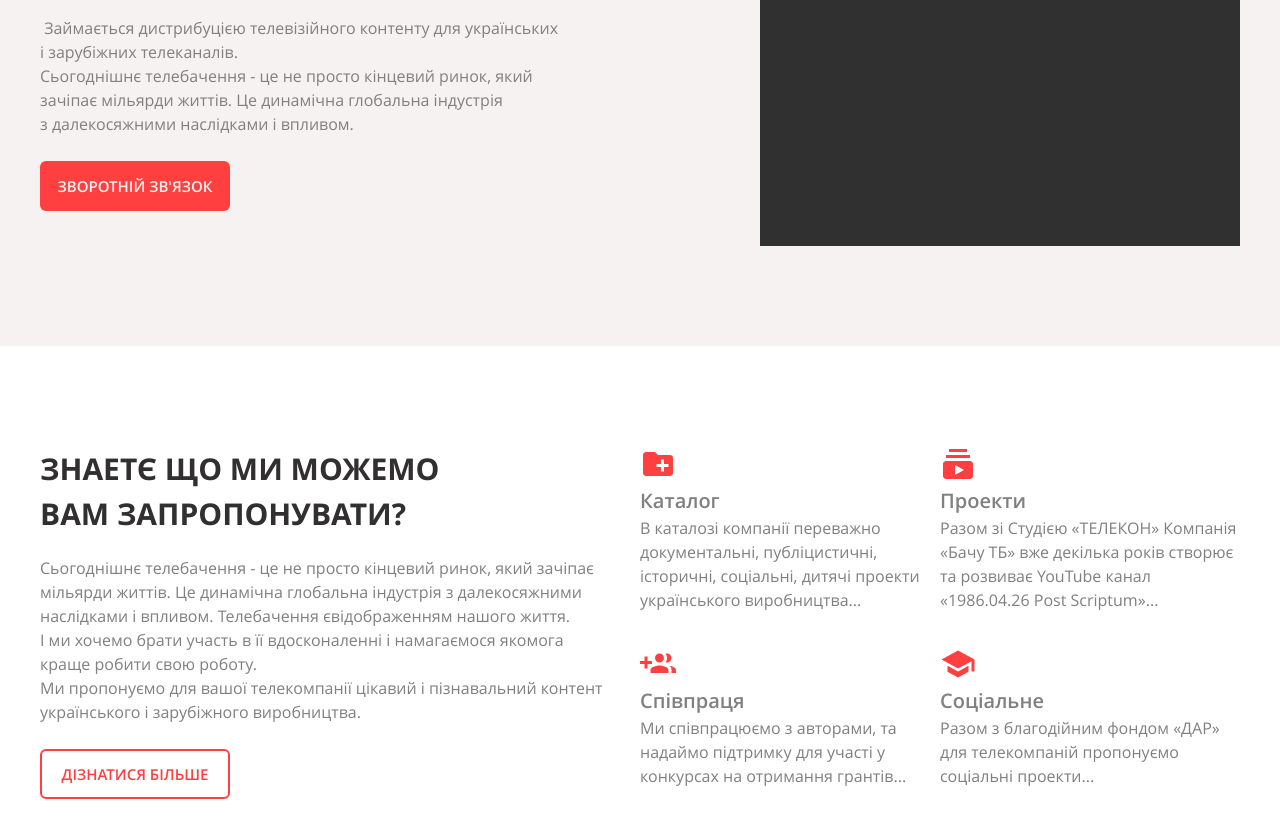
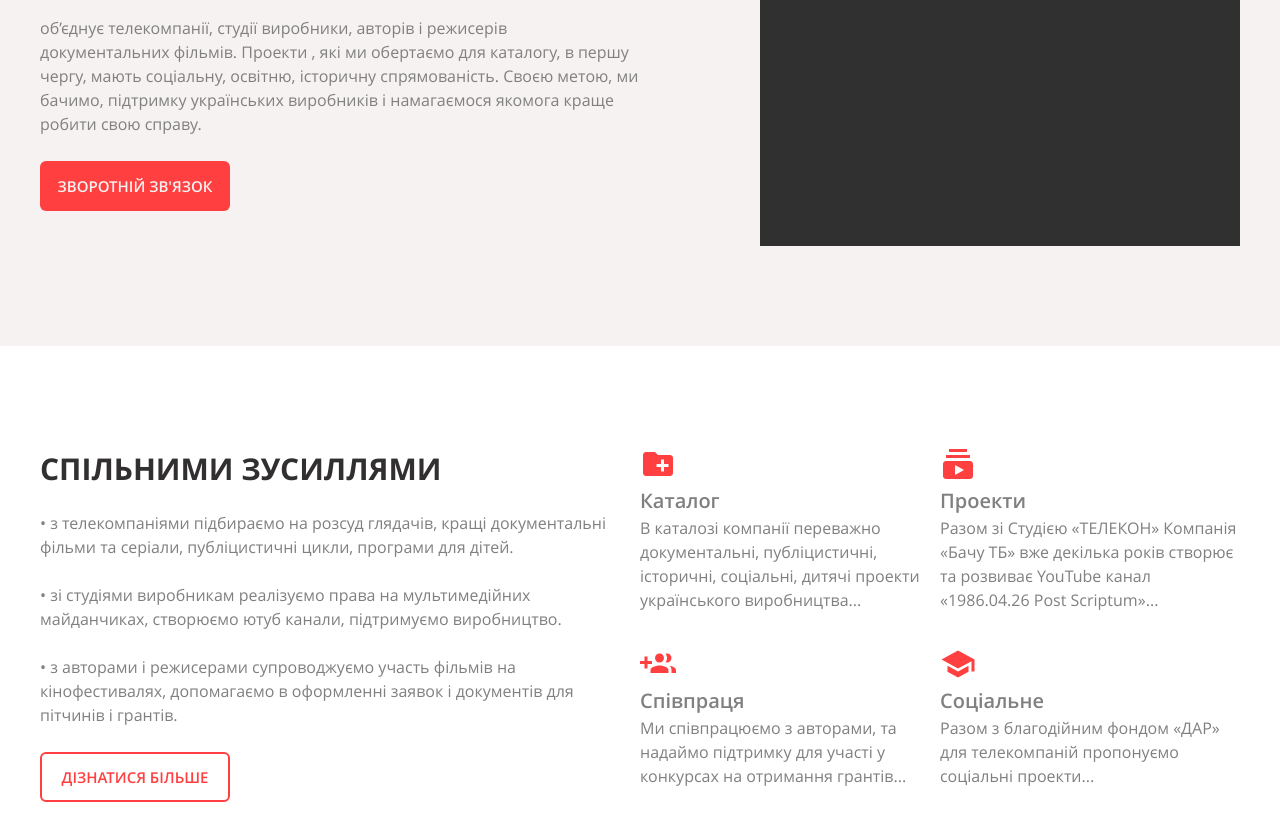
Before and after one commit to withoutideas/supreme-adventure, a plain HTML site: page index.html in a window 1280 px wide. Shown: the part 254-1092 px from the top of the page. Drawn offline with Linux system fonts and the light colour scheme; a script that the page names is missing.

Commit message:
без именений в принципе

```diff
--- a/index.html
+++ b/index.html
@@ -6,7 +6,7 @@
     <meta http-equiv="X-UA-Compatible" content="ie=edge">
     <title>Бачу ТБ</title>
     <link rel="stylesheet" href="/CSS/normalize.css">
-    <link rel="stylesheet" href="/CSS/style.css">
+    <!-- <link rel="stylesheet" href="/CSS/style.css"> -->
     <link rel="stylesheet" href="https://withoutideas.github.io/supreme-adventure/CSS/style.css">
 </head>
 <body>
@@ -42,12 +42,12 @@
                         Компанія - Бачу ТБ
                     </strong>
 
-                    <pre class="hero__text regular_gray">
- Займається дистрибуцією телевізійного контенту для українських
-і зарубіжних телеканалів.
-Сьогоднішнє телебачення - це не просто кінцевий ринок, який
-зачіпає мільярди життів. Це динамічна глобальна індустрія
-з далекосяжними наслідками і впливом.</pre>
+                    <p class="hero__text regular_gray">
+                        об’єднує телекомпанії, студії виробники, авторів і режисерів документальних фільмів.
+                        Проекти , які ми обертаємо для  каталогу, в першу чергу, мають соціальну, освітню, історичну спрямованість.
+                        Своєю метою, ми бачимо, підтримку українських виробників і намагаємося
+                        якомога краще робити свою справу.
+                    </p>
 
                     <a href="#link" class="customary-button_feedback customary-button">зворотній зв'язок</a>
 
@@ -71,19 +71,16 @@
                 <div class="provide__content_left">
 
                     <strong class="headline">
-                        Знаетє що ми можемо<br>вам запропонувати?
+                        СПІЛЬНИМИ ЗУСИЛЛЯМИ
                     </strong>
 
-                    <pre class="provide__text regular_gray">
-Сьогоднішнє телебачення - це не просто кінцевий ринок, який зачіпає
-мільярди життів. Це динамічна глобальна індустрія з далекосяжними
-наслідками і впливом. Телебачення євідображенням нашого життя.
-І ми хочемо брати участь в її вдосконаленні і намагаємося якомога
-краще робити свою роботу.
-Ми пропонуємо для вашої телекомпанії цікавий і пізнавальний контент
-українського і зарубіжного виробництва.</pre>
+                    <p class="provide__text regular_gray">
+                            •  з телекомпаніями підбираємо на розсуд глядачів, кращі документальні фільми та серіали, публіцистичні цикли, програми для дітей.<br><br>
+                            •  зі студіями виробникам реалізуємо права на мультимедійних майданчиках, створюємо ютуб канали, підтримуємо виробництво.<br><br>
+                            •  з авторами і режисерами супроводжуємо  участь фільмів на кінофестивалях, допомагаємо в оформленні заявок і документів для пітчинів і грантів.
+                    </p>
 
-                    <div href="#" class="customary-button customary-button_more" onmousedown="viewDiv()" onmousedown="closeDiv()">дізнатися більше</div>
+                    <a href="#div1" class="customary-button customary-button_more" onclick="look('catalog'); return false">дізнатися більше</a>
 
                 </div>
                 <!-- /.provide__content_left -->
--- a/js/up.js
+++ b/js/up.js
@@ -48,11 +48,9 @@ function showSlides(n) {
   captionText.innerHTML = dots[slideIndex-1].alt;
 }
 
-function viewDiv(){
-  document.getElementById("div1").style.top = "0px";
-  document.getElementById("close").style.top = "0px";
-};
+function look(div1) {
+  var elem = document.getElementById("div1");
 
-function closeDiv(){
-  document.getElementById("div1").style.top = "-800px";
-};
+  elem.style.top === "-800px" ?
+    elem.style.top = "0px" : elem.style.top = "-800px";
+}
--- a/sass/_grid.sass
+++ b/sass/_grid.sass
@@ -10,6 +10,9 @@ body
     height: 100%
     margin: auto
     padding: 0px 40px
+
+.section
+    padding: 100px 0px
 
 //@media ( max-width: 680px )
     .container
--- a/sass/_section.sass
+++ /dev/null
@@ -1,2 +0,0 @@
-.section
-    padding: 100px 0px
--- a/sass/sections/_aboutus.sass
+++ b/sass/sections/_aboutus.sass
@@ -1,7 +1,7 @@
 .aboutus
-    height: 800px
+    display: none
     position: relative
-    //top: -800px
+    top: -800px
     z-index: 0
     transition: 500ms
 
--- a/sass/sections/_hero.sass
+++ b/sass/sections/_hero.sass
@@ -1,10 +1,12 @@
 .header
 
 .hero
-    min-width: 1200px
+    min-width: 1280px
     height: 600px
     padding: 180px 0px 100px
     background: $light
+    z-index: 5
+    position: relative
 
     &-content
         display: grid
--- a/sass/sections/_projects.sass
+++ b/sass/sections/_projects.sass
@@ -30,9 +30,7 @@
     margin: 0px auto 50px
 
     &__button
-        width: 60px
-        line-height: 40px
-        text-align: center
+        padding: 10px
         text-decoration: none
         font-size: 15px
         text-transform: uppercase
--- a/sass/sections/_provide.sass
+++ b/sass/sections/_provide.sass
@@ -2,6 +2,7 @@
     height: 562px
     z-index: 2
     position: relative
+    background: white
 
     &-content
         display: grid
--- a/sass/style.sass
+++ b/sass/style.sass
@@ -1,8 +1,5 @@
 //Базовые настройки сетки
 @import 'grid'
-
-//Базовые настройки секций
-@import 'section'
 
 //Настройки шрифтов
 @import 'fonts'
```
Also changed, not shown: CSS/style.css, 1 other file.
